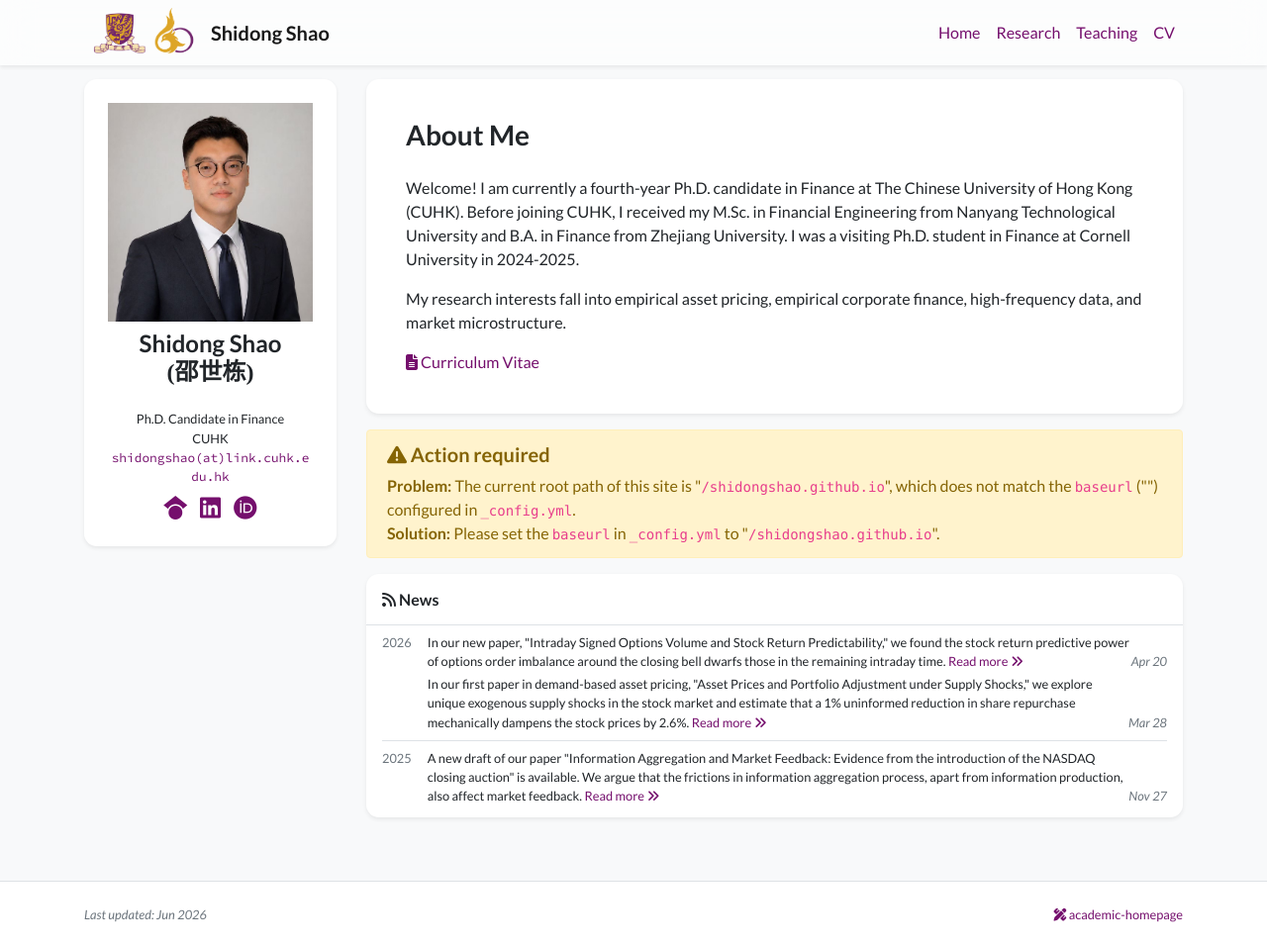
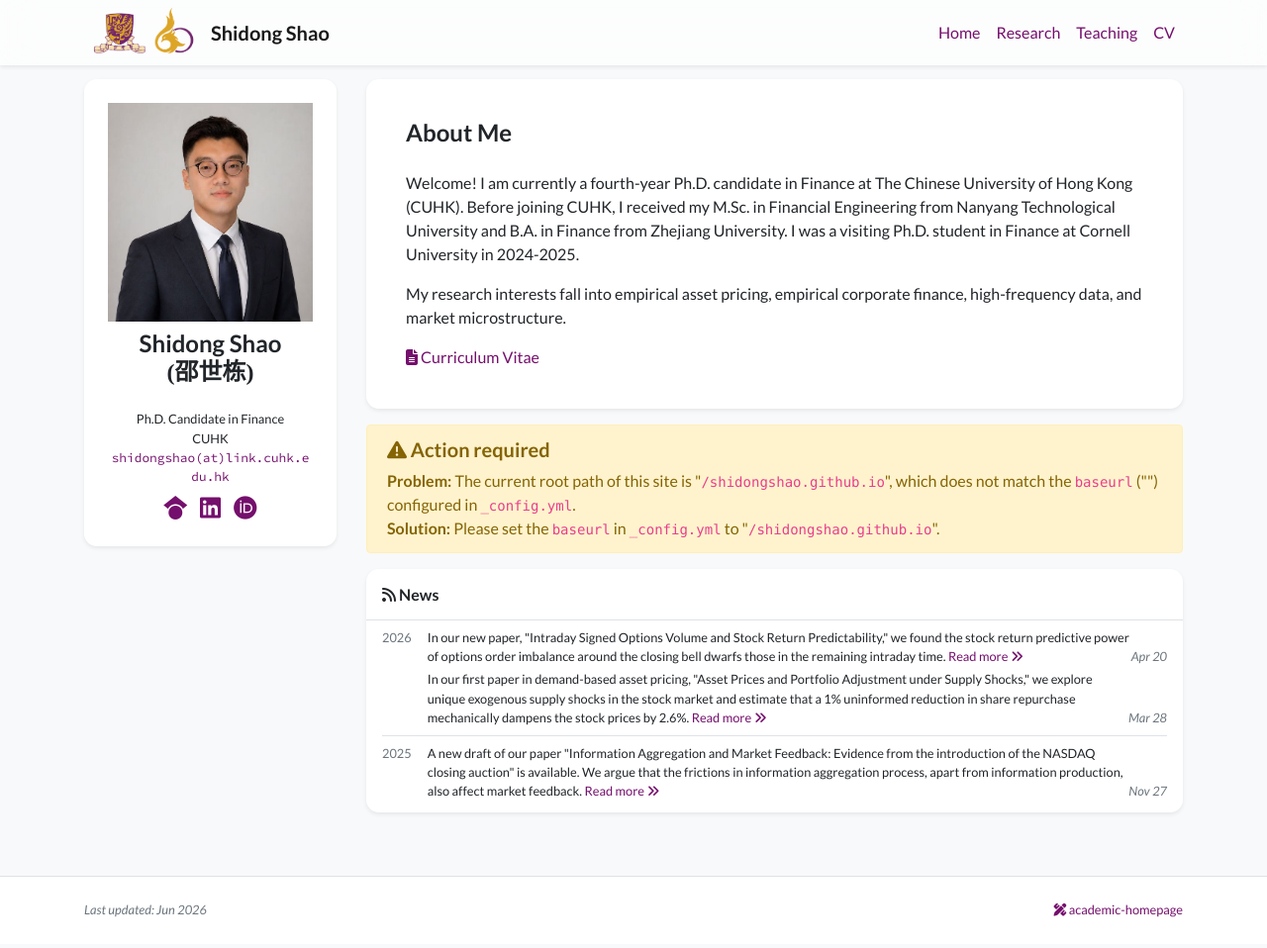
Before and after one commit to shidongshao/shidongshao.github.io, a Jekyll site: the page built from index.html, in a window 1280 px wide and 958 px high. Shown: the whole window at 99% size. Built offline with Jekyll 4.4.1, drawn with Linux system fonts in a browser that asks for light colours; nearby versions of some CDN libraries; a style sheet for code colours, icons or effects is not loaded.

Commit message:
Update personal website

```diff
--- a/_includes/widgets/profile_card_bio_only.html
+++ b/_includes/widgets/profile_card_bio_only.html
@@ -4,7 +4,7 @@
         <div class="card border-0 shadow-sm bg-white">
             <div class="card-body p-4">
                 <div class="row px-3 pt-3">
-                    <div class="col h3">
+                    <div class="col h4">
                         About Me
                     </div>
                 </div>
```
